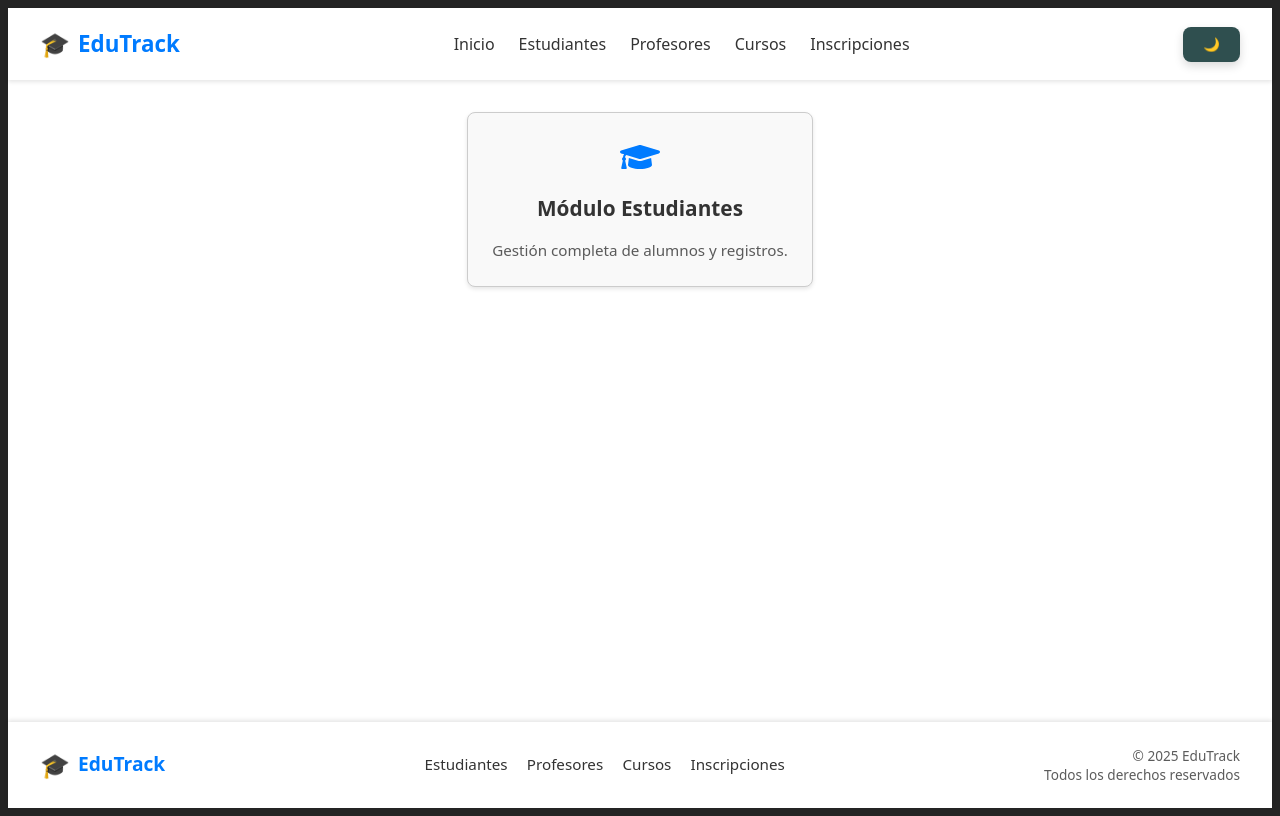
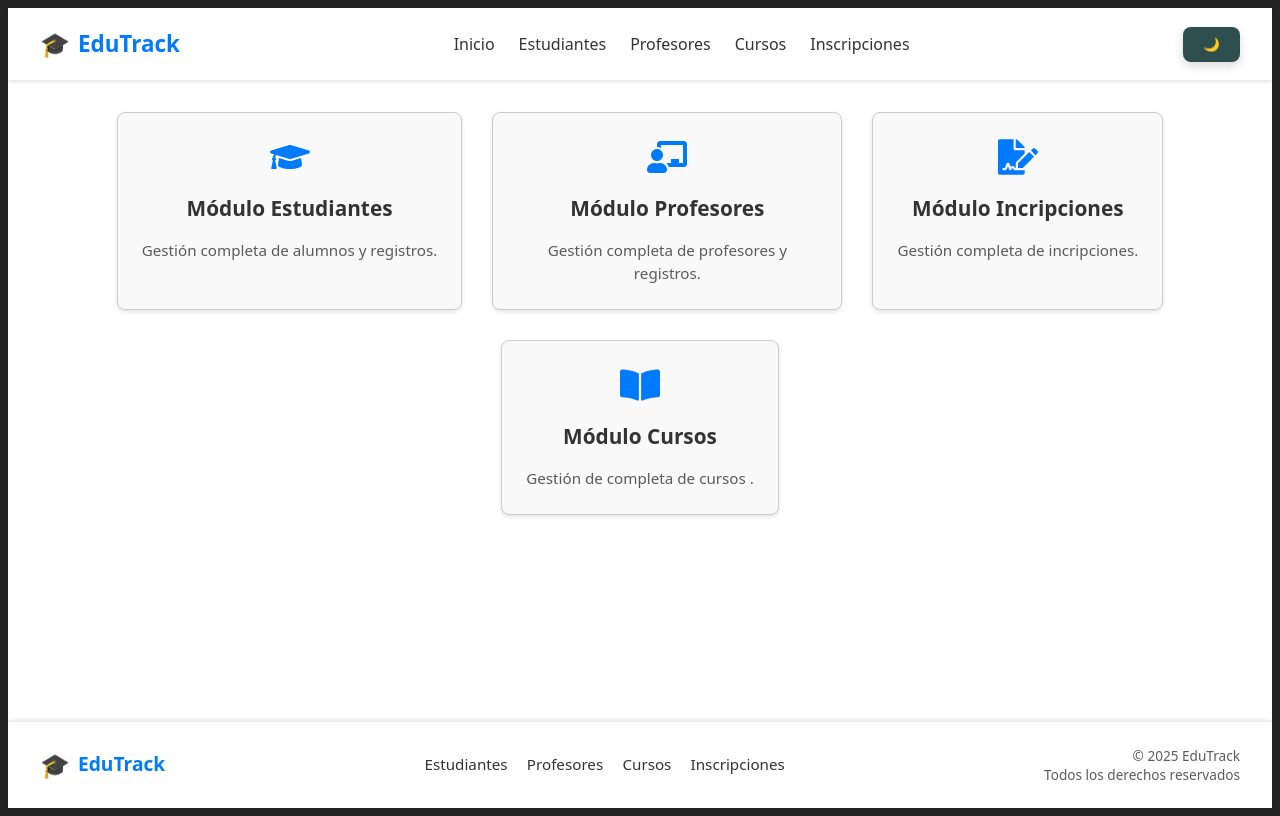
Before and after one commit to JuanD911/nestjs-final-project, a React (Vite) app in the folder frontend-edutrack/: page /main in a window 1280 px wide. Built offline with nearby package versions, Linux system fonts and the light colour scheme.

Commit message:
feat(mainPage): Add modules cards and navigation handlers to modules

```diff
--- a/frontend-edutrack/src/components/pages/mainPage/mainPage.jsx
+++ b/frontend-edutrack/src/components/pages/mainPage/mainPage.jsx
@@ -1,5 +1,5 @@
 import Card from "../../ui/card/Card";
-import { FaGraduationCap } from 'react-icons/fa';
+import { FaGraduationCap, FaChalkboardTeacher, FaFileSignature, FaBookOpen } from 'react-icons/fa';
 import { useNavigate } from 'react-router-dom';
 
 function MainPage() {
@@ -9,14 +9,55 @@ function MainPage() {
     navigate('/students');
   };
 
+  const goToProfessorModule = () => {
+    navigate('/professors');
+  };
+
+  const goToEnrollmentModule = () => {
+    navigate('/enrollments');
+  };
+
+  const goToCourseModule = () => {
+    navigate('/courses');
+  };
+
+  const cardContainerStyle = {
+    display: 'flex',
+    gap: '30px',
+    flexWrap: 'wrap',
+    justifyContent: 'center',
+    marginBottom: '30px',
+  };
+
   return (
-    <div className="main-page-grid">
+    <div style={cardContainerStyle}>
       <Card
         icon={FaGraduationCap}
         title="Módulo Estudiantes"
         description="Gestión completa de alumnos y registros."
         onClick={goToStudentModule}
       />
+      <Card
+        icon={FaChalkboardTeacher}
+        title="Módulo Profesores"
+        description="Gestión completa de profesores y registros."
+        onClick={goToProfessorModule}
+      />
+
+      <Card
+        icon={FaFileSignature}
+        title="Módulo Incripciones"
+        description="Gestión completa de incripciones."
+        onClick={goToEnrollmentModule}
+      />
+
+      <Card
+        icon={FaBookOpen}
+        title="Módulo Cursos"
+        description="Gestión de completa de cursos ."
+        onClick={goToCourseModule}
+      />
+
     </div>
   );
 }
```
